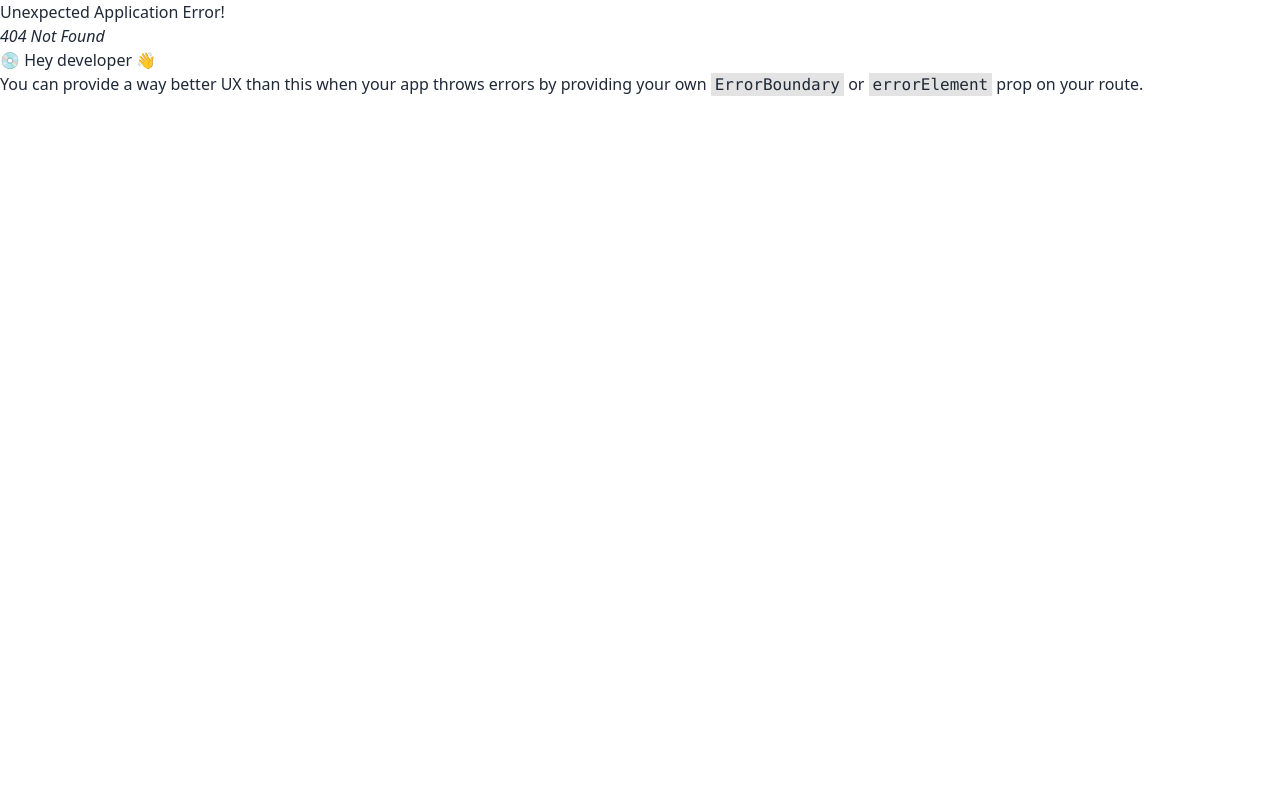
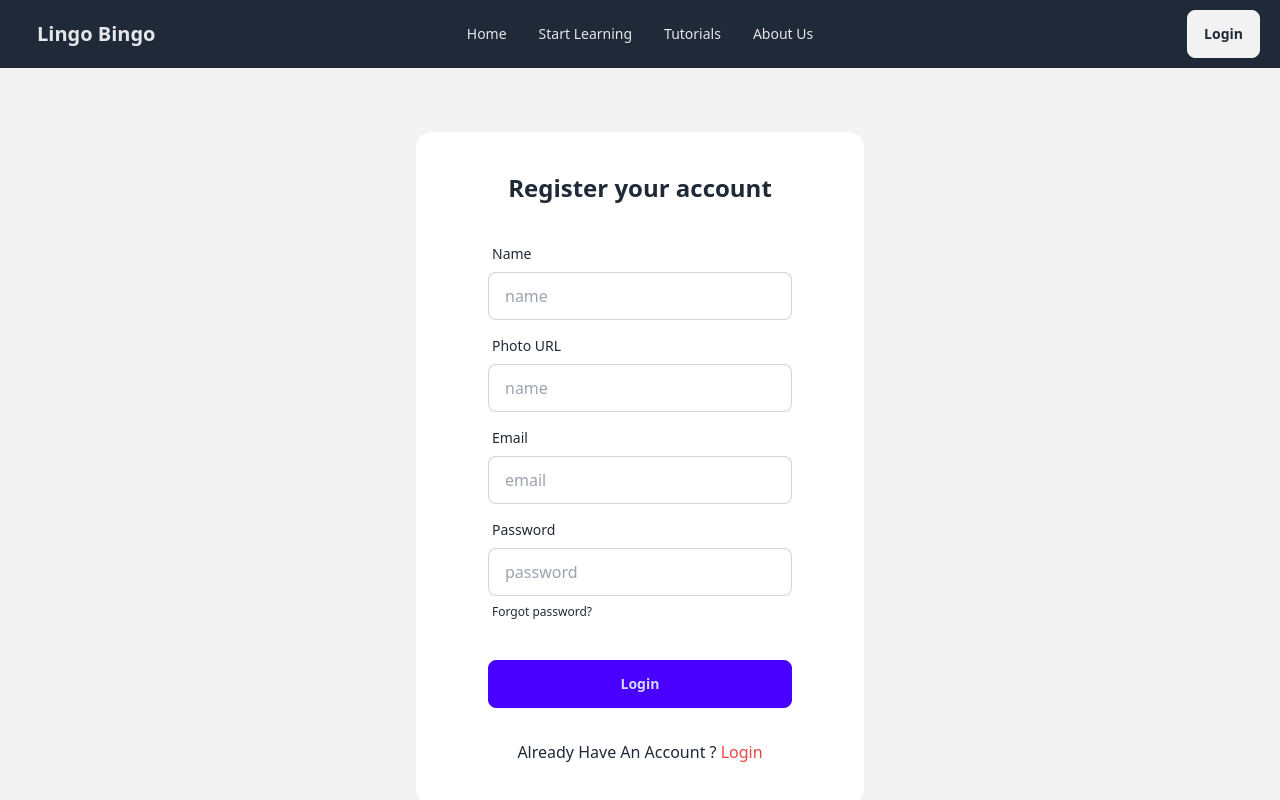
Before and after one commit to YousufOO7/Learning, a React (Vite) app in the folder vocabulary-learning/: page /auth/register in a window 1280 px wide. Before the commit this address had no page. Shown: the top 800 px of the page. Built offline with nearby package versions, Linux system fonts and the light colour scheme.

Commit message:
added the login and register section

```diff
--- a/vocabulary-learning/index.html
+++ b/vocabulary-learning/index.html
@@ -4,7 +4,7 @@
     <meta charset="UTF-8" />
     <link rel="icon" type="image/svg+xml" href="vocabulary.png" />
     <meta name="viewport" content="width=device-width, initial-scale=1.0" />
-    <title>Vocabulary Learning Application</title>
+    <title>Lingo Bingo</title>
   </head>
   <body>
     <div id="root"></div>
--- /dev/null
+++ b/vocabulary-learning/src/components/AuthLayout/AuthLayout.jsx
@@ -0,0 +1,22 @@
+import PropTypes from 'prop-types';
+import Navbar from '../Layouts/Navbar';
+import { Outlet } from 'react-router-dom';
+
+const AuthLayout = props => {
+    return (
+        <div>
+            <header>
+                <Navbar></Navbar>
+            </header>
+            <div className='bg-[#F3F3F3]'>
+            <Outlet></Outlet>
+            </div>
+        </div>
+    );
+};
+
+AuthLayout.propTypes = {
+
+};
+
+export default AuthLayout;
--- /dev/null
+++ b/vocabulary-learning/src/components/AuthLayout/Login.jsx
@@ -0,0 +1,39 @@
+import PropTypes from 'prop-types';
+import { Link } from 'react-router-dom';
+
+const Login = props => {
+    return (
+        <div className='min-h-screen justify-center items-center flex'>
+            <div className="card bg-base-100 w-full max-w-md shrink-0 p-10">
+            <h2 className='font-semibold text-center text-2xl'>Login your account</h2>
+                <form className="card-body">
+                    <div className="form-control">
+                        <label className="label">
+                            <span className="label-text">Email</span>
+                        </label>
+                        <input type="email" placeholder="email" className="input input-bordered" required />
+                    </div>
+                    <div className="form-control">
+                        <label className="label">
+                            <span className="label-text">Password</span>
+                        </label>
+                        <input type="password" placeholder="password" className="input input-bordered" required />
+                        <label className="label">
+                            <a href="#" className="label-text-alt link link-hover">Forgot password?</a>
+                        </label>
+                    </div>
+                    <div className="form-control mt-6">
+                        <button className="btn btn-primary">Login</button>
+                    </div>
+                </form>
+                <p className='text-center'>Dont’t Have An Account ? <Link to="/auth/register" className='text-red-500'>Register</Link></p>
+            </div>
+        </div>
+    );
+};
+
+Login.propTypes = {
+
+};
+
+export default Login;
--- /dev/null
+++ b/vocabulary-learning/src/components/AuthLayout/Register.jsx
@@ -0,0 +1,52 @@
+import PropTypes from 'prop-types';
+import { Link } from 'react-router-dom';
+
+const Register = props => {
+    return (
+        <div className='min-h-screen justify-center items-center flex'>
+            <div className="card bg-base-100 w-full max-w-md shrink-0 p-10">
+                <h2 className='font-semibold text-center text-2xl'>Register your account</h2>
+                <form className="card-body">
+                <div className="form-control">
+                        <label className="label">
+                            <span className="label-text">Name</span>
+                        </label>
+                        <input type="name" name='name' placeholder="name" className="input input-bordered" required />
+                    </div>
+                    <div className="form-control">
+                        <label className="label">
+                            <span className="label-text">Photo URL</span>
+                        </label>
+                        <input type="name" name='name' placeholder="name" className="input input-bordered" required />
+                    </div>
+
+                    <div className="form-control">
+                        <label className="label">
+                            <span className="label-text">Email</span>
+                        </label>
+                        <input type="email" placeholder="email" className="input input-bordered" required />
+                    </div>
+                    <div className="form-control">
+                        <label className="label">
+                            <span className="label-text">Password</span>
+                        </label>
+                        <input type="password" placeholder="password" className="input input-bordered" required />
+                        <label className="label">
+                            <a href="#" className="label-text-alt link link-hover">Forgot password?</a>
+                        </label>
+                    </div>
+                    <div className="form-control mt-6">
+                        <button className="btn btn-primary">Login</button>
+                    </div>
+                </form>
+                <p className='text-center'>Already Have An Account ? <Link to="/auth/login" className='text-red-500'>Login</Link></p>
+            </div>
+        </div>
+    );
+};
+
+Register.propTypes = {
+
+};
+
+export default Register;
--- a/vocabulary-learning/src/components/Layouts/Navbar.jsx
+++ b/vocabulary-learning/src/components/Layouts/Navbar.jsx
@@ -1,5 +1,5 @@
 import PropTypes from 'prop-types';
-import { NavLink } from 'react-router-dom';
+import { Link, NavLink } from 'react-router-dom';
 
 const Navbar = props => {
 
@@ -11,7 +11,7 @@ const Navbar = props => {
     </>
 
     return (
-        <div className="navbar bg-gray-800 text-gray-200">
+        <div className="navbar bg-gray-800 text-gray-200 px-5">
             <div className="navbar-start">
                 <div className="dropdown">
                     <div tabIndex={0} role="button" className="btn btn-ghost lg:hidden">
@@ -46,7 +46,7 @@ const Navbar = props => {
                 </ul>
             </div>
             <div className="navbar-end">
-                <a className="btn">Login</a>
+                <Link to="/auth/login"><a className="btn">Login</a></Link>
             </div>
         </div>
     );
--- a/vocabulary-learning/src/components/Main/Main.jsx
+++ b/vocabulary-learning/src/components/Main/Main.jsx
@@ -1,5 +1,4 @@
 import PropTypes from 'prop-types';
-import Header from '../Layouts/Header';
 import Navbar from '../Layouts/Navbar';
 import Footer from '../Layouts/Footer';
 import { Outlet } from 'react-router-dom';
@@ -7,9 +6,6 @@ import { Outlet } from 'react-router-dom';
 const Main = props => {
     return (
         <div>
-            {/* <header className='flex justify-center items-center text-center py-3'>
-                <Header></Header>
-            </header> */}
             <div ><Navbar></Navbar></div>
             <div className=' min-h-[calc(100vh-288px)]'>
                 <Outlet></Outlet>
```
Also changed, not shown: vocabulary-learning/src/main.jsx (+17 -0 lines).
